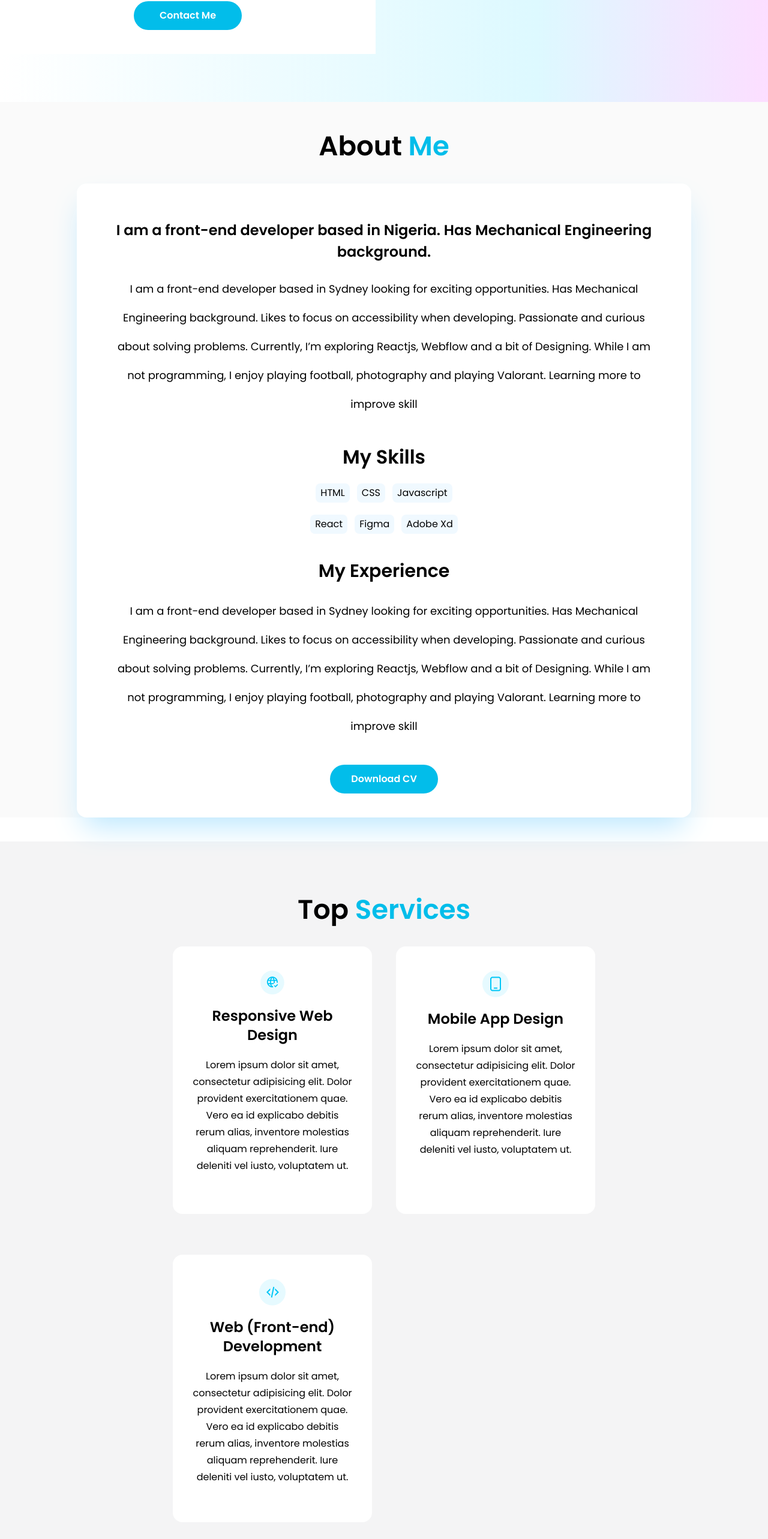
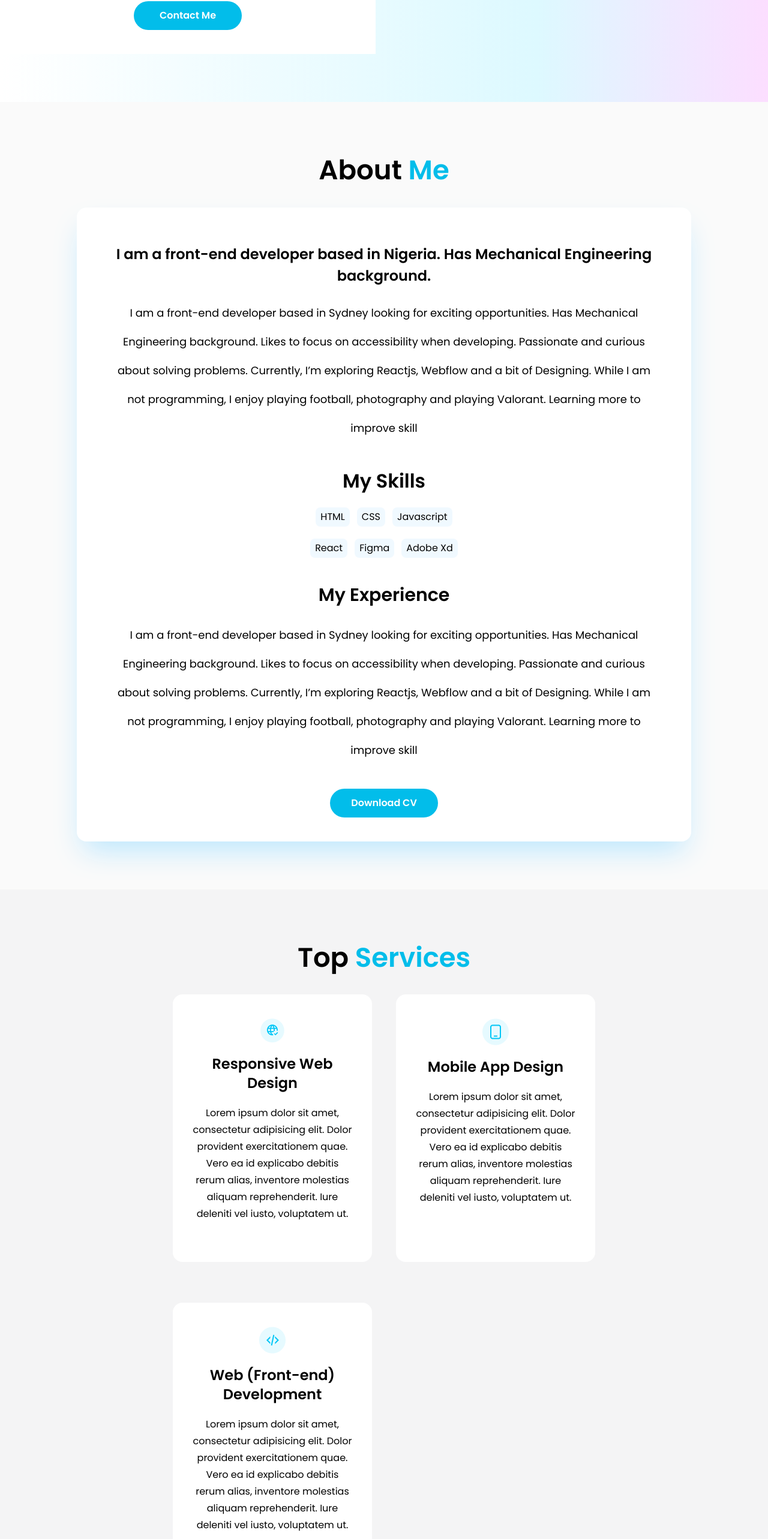
Before and after one commit to DsDigitalz/MyPortfolio-Project, a React (Vite) app: page / in a window 1280 px wide. Shown: the part 811-3377 px from the top of the page at 60% size. Built offline with nearby package versions, Linux system fonts and the light colour scheme.

Commit message:
added a text (my Portfolio)

```diff
--- a/src/Components/About.jsx
+++ b/src/Components/About.jsx
@@ -2,8 +2,9 @@ import React from "react";
 
 export default function About() {
   return (
-    <section className="bg-zinc-50 items-center flex flex-col pt-10  ">
-      <h1 className="text-[35px] font-semibold sm:text-[40px] md:text-[45px]">
+    <section className="bg-zinc-50 items-center flex flex-col pt-10 pb-20 ">
+      <div className="mt-10">
+        <h1 className="text-[35px] font-semibold sm:text-[40px] md:text-[45px] text-center">
           About <span className="text-[#02BDEA]">Me</span>
         </h1>
         <div className="mt-7 w-[332px] rounded-2xl bg-white flex flex-col items-center  p-10  shadow-2xl shadow-sky-200  sm:w-[500px] md:w-[670px] lg:w-[750px] xl:w-[1024px] 2xl:w-[1140px]">
@@ -14,10 +15,11 @@ export default function About() {
           <p className="text-center text-[16px] w-[260px] mt-5 leading-7 sm:text-[16px] sm:w-[400px] md:text-[16px] md:w-[600px] md:leading-9 lg:w-[650px] lg:text-[16px] lg:leading-10 xl:w-[900px] xl:text-[18px] xl:leading-12  2xl:w-[900px] 2xl:text-[20px]">
             I am a front-end developer based in Sydney looking for exciting
             opportunities. Has Mechanical Engineering background. Likes to focus
-          on accessibility when developing. Passionate and curious about solving
-          problems. Currently, I’m exploring Reactjs, Webflow and a bit of
-          Designing. While I am not programming, I enjoy playing football,
-          photography and playing Valorant. Learning more to improve skill
+            on accessibility when developing. Passionate and curious about
+            solving problems. Currently, I’m exploring Reactjs, Webflow and a
+            bit of Designing. While I am not programming, I enjoy playing
+            football, photography and playing Valorant. Learning more to improve
+            skill
           </p>
 
           <div className="flex flex-col items-center gap-5 text-[16px]">
@@ -39,18 +41,19 @@ export default function About() {
             <h1 className="text-[30px] font-semibold mt-10">My Experience</h1>
             <p className="text-center text-[16px] w-[260px] mt-5 leading-7 sm:text-[16px] sm:w-[400px] md:text-[16px] md:w-[600px] md:leading-9 lg:w-[650px] lg:text-[16px] lg:leading-10 xl:w-[900px] xl:text-[18px] xl:leading-12  2xl:w-[900px] 2xl:text-[20px] ">
               I am a front-end developer based in Sydney looking for exciting
-            opportunities. Has Mechanical Engineering background. Likes to focus
-            on accessibility when developing. Passionate and curious about
-            solving problems. Currently, I’m exploring Reactjs, Webflow and a
-            bit of Designing. While I am not programming, I enjoy playing
-            football, photography and playing Valorant. Learning more to improve
-            skill
+              opportunities. Has Mechanical Engineering background. Likes to
+              focus on accessibility when developing. Passionate and curious
+              about solving problems. Currently, I’m exploring Reactjs, Webflow
+              and a bit of Designing. While I am not programming, I enjoy
+              playing football, photography and playing Valorant. Learning more
+              to improve skill
             </p>
           </div>
           <button className="rounded-full bg-[#02BDEA] w-[180px] p-3 mt-10">
             <p className="text-[16px] text-white font-semibold">Download CV</p>
           </button>
         </div>
+      </div>
     </section>
   );
 }
--- a/src/Components/Portfolio.jsx
+++ b/src/Components/Portfolio.jsx
@@ -1,12 +1,16 @@
-import React from 'react'
+import React from "react";
 
 export default function Portfolio() {
   return (
-    <section className='portfolio'>
-        <div className=''>
+    <section className="portfolio w-100% pt-10 pb-20 flex flex-col items-center">
+      <div className="mt-10">
+        <h1 className="text-[35px] font-semibold sm:text-[40px] md:text-[45px] text-center">
+          My <span className="text-[#02BDEA]">Portfolio</span>
+        </h1>
+        <div className="mt-7 w-[332px] rounded-2xl bg-white flex flex-col items-center  p-10  shadow-2xl shadow-sky-200  sm:w-[500px] md:w-[670px] lg:w-[750px] xl:w-[1024px] 2xl:w-[1140px]">
 
         </div>
-
+      </div>
     </section>
-  )
+  );
 }
--- a/src/Components/TopServices.jsx
+++ b/src/Components/TopServices.jsx
@@ -5,8 +5,9 @@ import code from "./public/code.png";
 
 export default function TopServices() {
   return (
-    <section className="bg-zinc-100 mt-10 py-20 flex flex-col items-center h-[1669px]">
-      <h1 className="text-[35px] font-semibold sm:text-[40px] md:text-[45px]">
+    <section className="bg-zinc-100  pt-10 flex flex-col items-center pb-15  ">
+      <div className="mt-10">
+        <h1 className="text-[35px] font-semibold sm:text-[40px] md:text-[45px] text-center">
           Top <span className="text-[#02BDEA]">Services</span>
         </h1>
         <div className="lg:grid lg:grid-cols-2 2xl:grid 2xl:grid-cols-3 gap-10">
@@ -20,9 +21,9 @@ export default function TopServices() {
               </h1>
               <p className="text-center">
                 Lorem ipsum dolor sit amet, consectetur adipisicing elit. Dolor
-              provident exercitationem quae. Vero ea id explicabo debitis rerum
-              alias, inventore molestias aliquam reprehenderit. Iure deleniti
-              vel iusto, voluptatem ut.
+                provident exercitationem quae. Vero ea id explicabo debitis
+                rerum alias, inventore molestias aliquam reprehenderit. Iure
+                deleniti vel iusto, voluptatem ut.
               </p>
             </div>
           </div>
@@ -36,9 +37,9 @@ export default function TopServices() {
               </h1>
               <p className="text-center">
                 Lorem ipsum dolor sit amet, consectetur adipisicing elit. Dolor
-              provident exercitationem quae. Vero ea id explicabo debitis rerum
-              alias, inventore molestias aliquam reprehenderit. Iure deleniti
-              vel iusto, voluptatem ut.
+                provident exercitationem quae. Vero ea id explicabo debitis
+                rerum alias, inventore molestias aliquam reprehenderit. Iure
+                deleniti vel iusto, voluptatem ut.
               </p>
             </div>
           </div>
@@ -52,9 +53,9 @@ export default function TopServices() {
               </h1>
               <p className="text-center">
                 Lorem ipsum dolor sit amet, consectetur adipisicing elit. Dolor
-              provident exercitationem quae. Vero ea id explicabo debitis rerum
-              alias, inventore molestias aliquam reprehenderit. Iure deleniti
-              vel iusto, voluptatem ut.
+                provident exercitationem quae. Vero ea id explicabo debitis
+                rerum alias, inventore molestias aliquam reprehenderit. Iure
+                deleniti vel iusto, voluptatem ut.
               </p>
             </div>
           </div>
@@ -75,6 +76,7 @@ export default function TopServices() {
           </div>
         </div> */}
         </div>
+      </div>
     </section>
   );
 }
```
Lines whose indentation alone changed are shown as unchanged.
